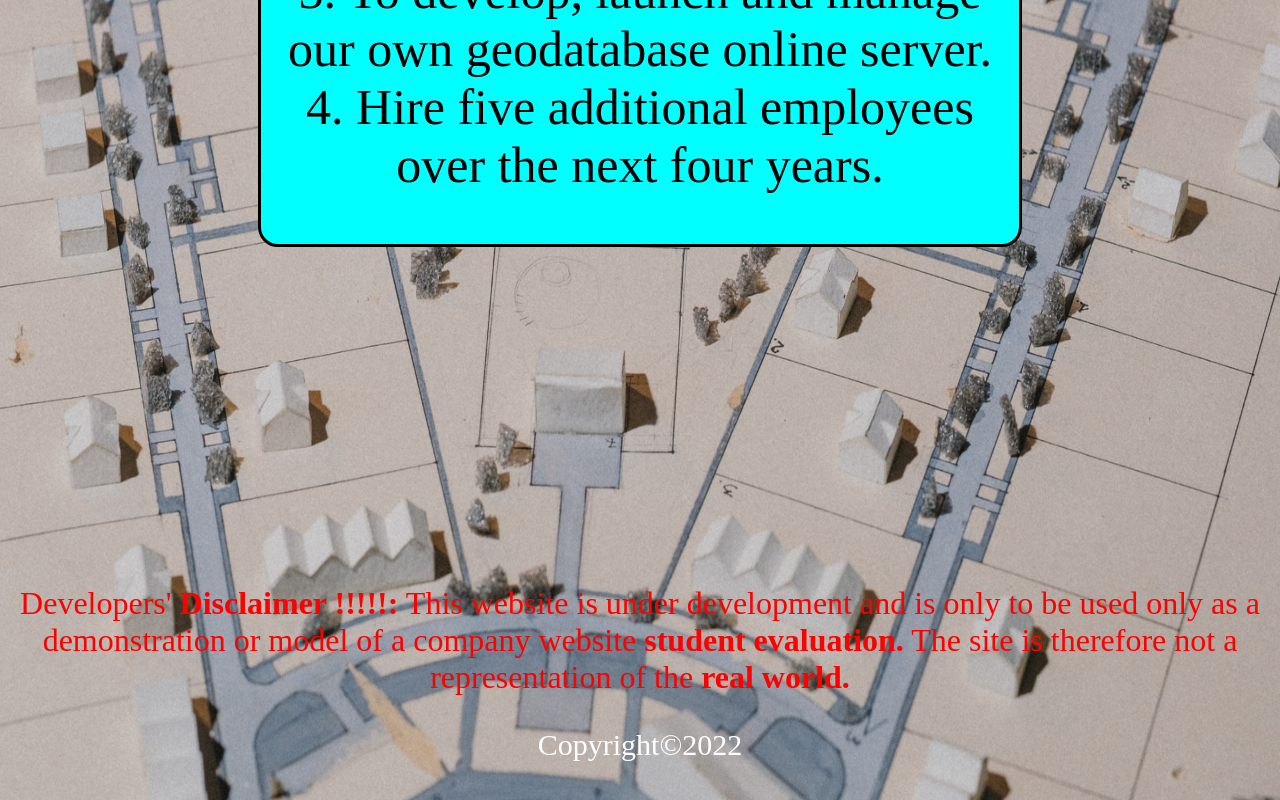
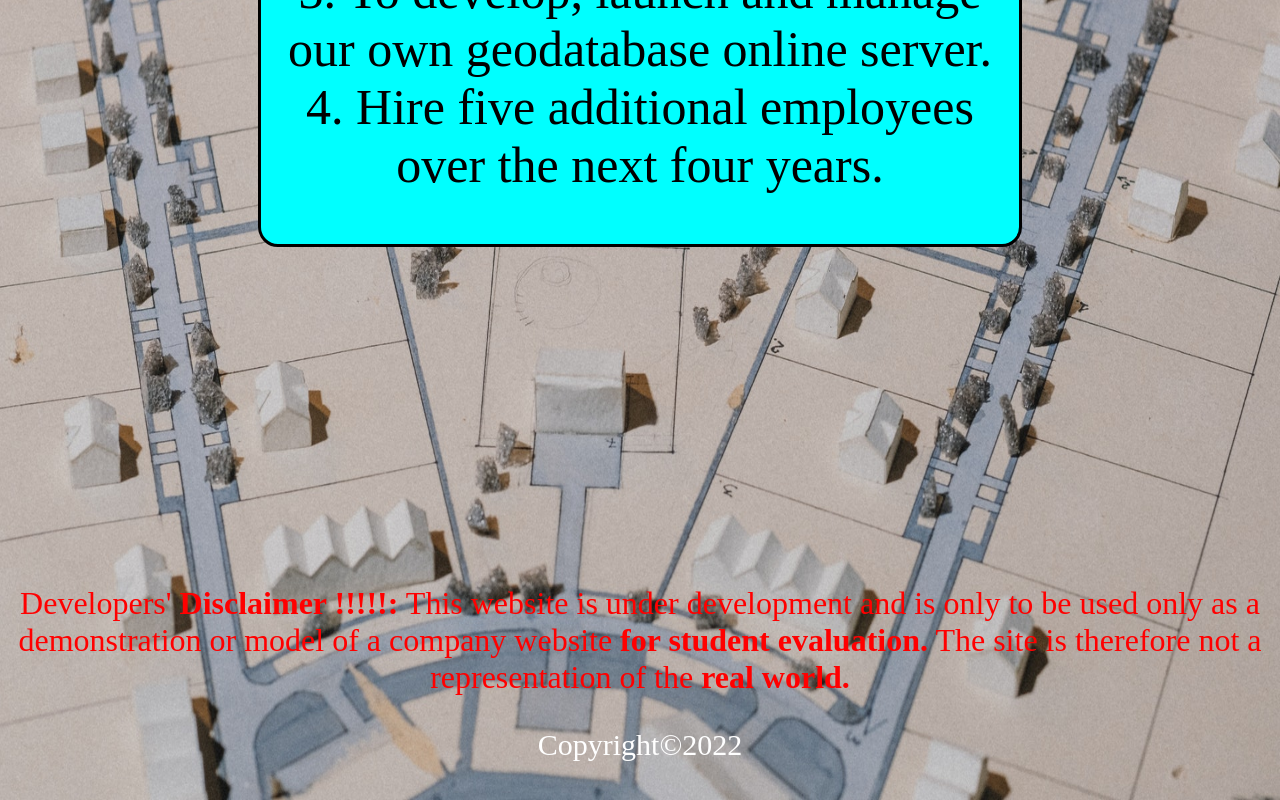
Before and after one commit to gr-geospatial/modernsurvey, a plain HTML site: page index.html in a window 1280 px wide. Shown: the part 2051-2851 px from the top of the page. Drawn offline with Linux system fonts and the light colour scheme.

Commit message:
Update index.html

```diff
--- a/index.html
+++ b/index.html
@@ -58,7 +58,7 @@
   <br>
   <br>
 
-  <div class = "three"><p> Developers' <strong>Disclaimer !!!!!:</strong> This website is under development and is only to be used only as a demonstration or model of a company website <strong>student evaluation.</strong> The site is therefore not a representation of the <strong>real world.</strong></p></div>
+  <div class = "three"><p> Developers' <strong>Disclaimer !!!!!:</strong> This website is under development and is only to be used only as a demonstration or model of a company website <strong> for student evaluation.</strong> The site is therefore not a representation of the <strong>real world.</strong></p></div>
   <div class="four"><p>Copyright&copy;2022</p></div>
 
 </body>
```
